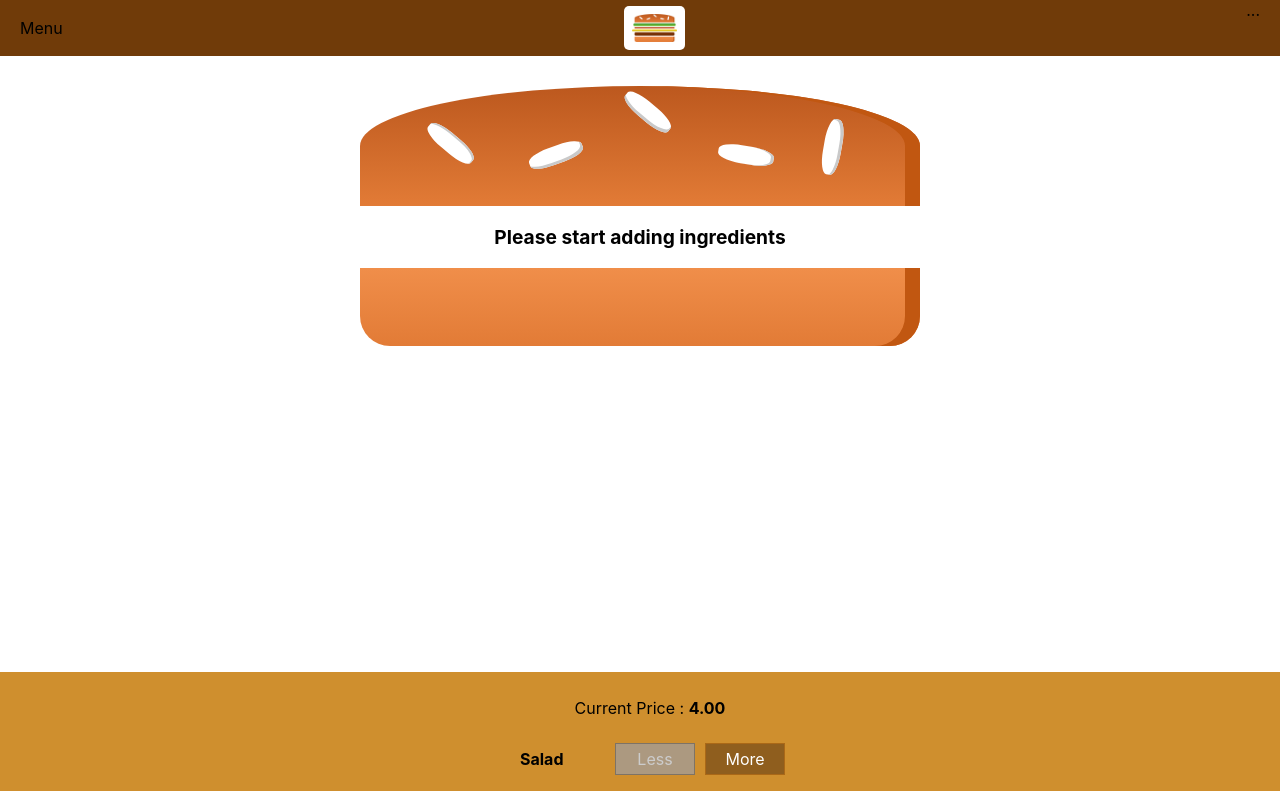
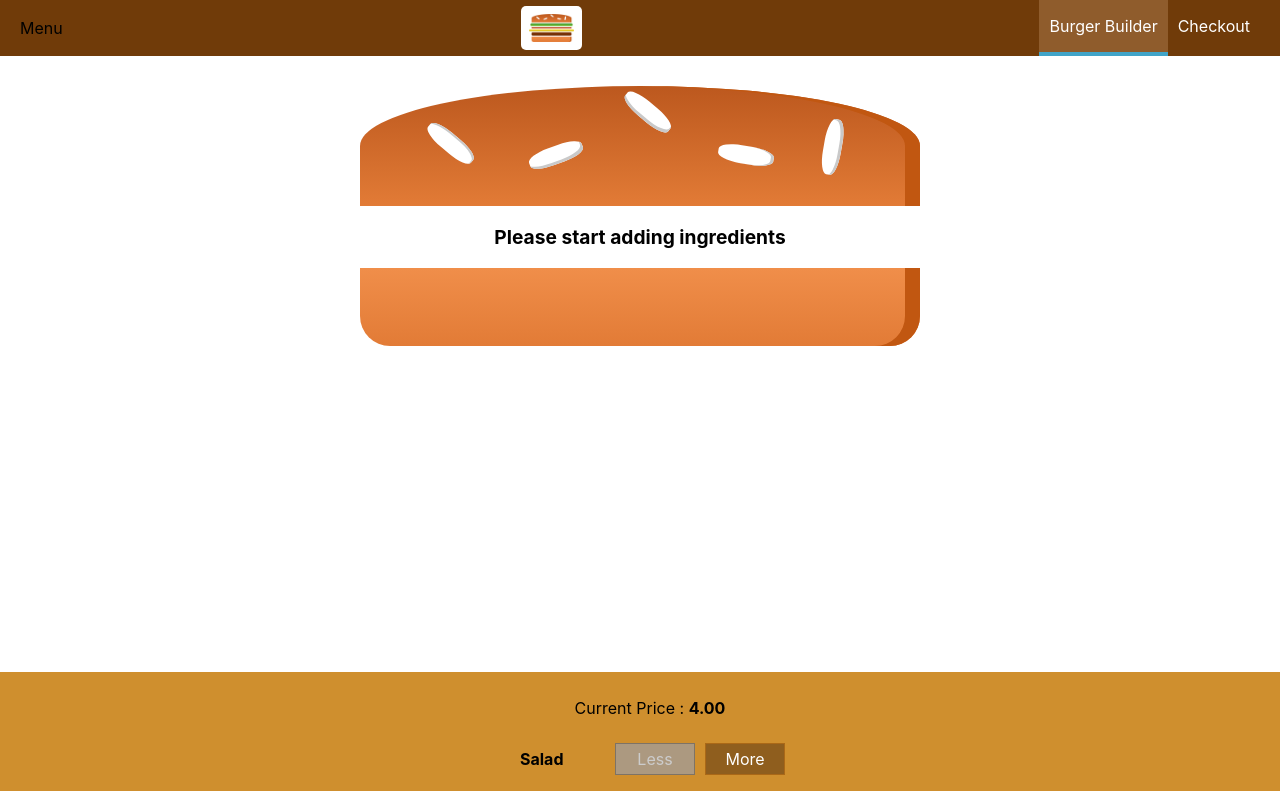
Before and after one commit to harini24/Burger-Builder, a React (Create React App) app: page / in a window 1280 px wide. Shown: the top 791 px of the page. Built offline with nearby package versions, Linux system fonts and the light colour scheme; the HTML template or start-up script is replaced by a standard one.

Commit message:
Navigation items added

```diff
--- /dev/null
+++ b/src/Components/Navigation/NavigationItems/NavigationItem/NavigationItem.js
@@ -0,0 +1,11 @@
+import React from 'react'
+import classes from './NavigationItem.module.css'
+const navigationItem = props => (
+    <li className={classes.NavigationItem}>
+        <a href={props.links}
+        className={props.active? classes.active: null}
+        >{props.children}</a>
+    </li>
+)
+
+export default navigationItem
--- /dev/null
+++ b/src/Components/Navigation/NavigationItems/NavigationItem/NavigationItem.module.css
@@ -0,0 +1,26 @@
+.NavigationItem{
+    margin: 0;
+    box-sizing: border-box;
+    display: flex;
+    height: 100%;
+    align-items: center;
+
+}
+
+.NavigationItem a {
+    color: white;
+    text-decoration: none;
+    height: 100%;
+    padding: 16px 10px;
+    border-bottom: 4px solid transparent;
+    box-sizing: border-box;
+    display: block;
+}
+
+.NavigationItem a:hover,
+.NavigationItem a:active,
+.NavigationItem a.active{
+    background-color: #8f5c2c;
+    border-bottom: 4px solid #40a4c8;
+    color: white;
+}
--- /dev/null
+++ b/src/Components/Navigation/NavigationItems/NavigationItems.js
@@ -0,0 +1,11 @@
+import React from 'react';
+import NavigationItem from './NavigationItem/NavigationItem'
+import classes from './NavigationItems.module.css'
+const navigationItems = props => (
+
+    <ul className={classes.NavigationItems}>
+        <NavigationItem link="/" active > Burger Builder</NavigationItem>
+        <NavigationItem link="/" > Checkout</NavigationItem>
+    </ul>
+)
+export default navigationItems
--- /dev/null
+++ b/src/Components/Navigation/NavigationItems/NavigationItems.module.css
@@ -0,0 +1,8 @@
+.NavigationItems{
+    margin:0;
+    padding :0;
+    list-style: none;
+    display: flex;
+    align-items: center;
+    height: 100%;
+}
--- a/src/Components/Navigation/Toolbar/Toolbar.js
+++ b/src/Components/Navigation/Toolbar/Toolbar.js
@@ -1,12 +1,15 @@
 import React from 'react'
 import Logo from '../../../Logo/Logo'
 import classes from './Toolbar.module.css'
+import NavigationItems from '../NavigationItems/NavigationItems'
 const toolbar = props => {
     return(
         <header className={classes.Toolbar}>
             <div>Menu</div>
             <Logo></Logo>
-            <nav>...</nav>
+            <nav>
+                <NavigationItems></NavigationItems>
+            </nav>
         </header>
     );
 }
```
Also changed, not shown: 1 other file (tests, documents, lock files or other folders).
